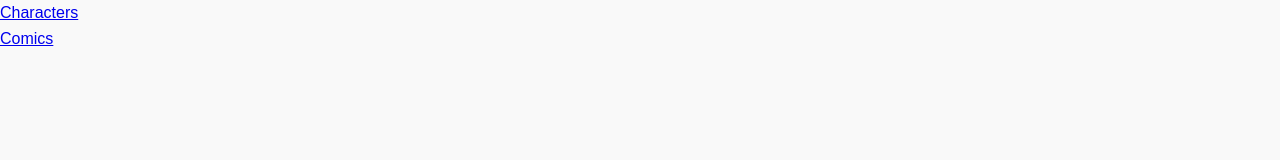
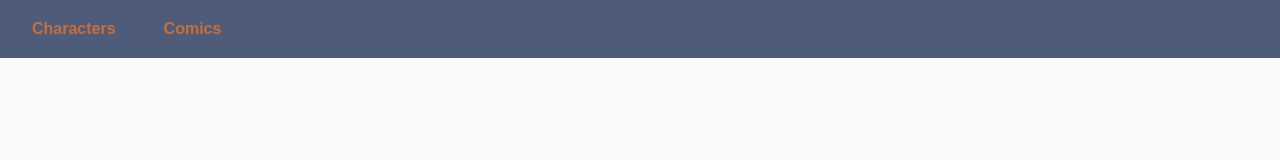
Before and after one commit to garciaedy/Marvel-Pre-Assignment, a plain HTML site: page index.html in a window 1280 px wide. Drawn offline with Linux system fonts and the light colour scheme.

Commit message:
styling nav

```diff
--- a/main.css
+++ b/main.css
@@ -11,3 +11,27 @@ body {
     background-color: #f9f9f9;
     color: #333;
 }
+
+nav {
+    background-color: #4e5b79;
+    padding: 1rem;
+}
+
+#nav-list {
+    list-style: none;
+    display: flex;
+    gap: 1rem;
+}
+
+#nav-list li a {
+    color: #c76e3a;
+    text-decoration: none;
+    font-weight: bold;
+    padding: 0.5rem 1rem;
+    border-radius: 4px;
+}
+
+#nav-list li a:hover {
+    background-color: #61dafb;
+    color: #20232a;
+}
```
